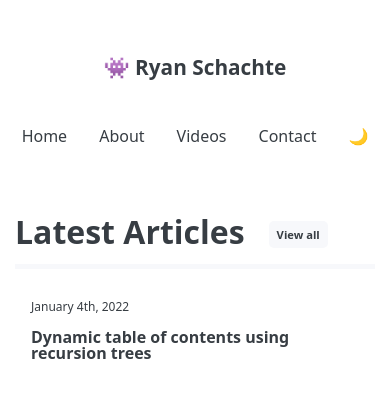
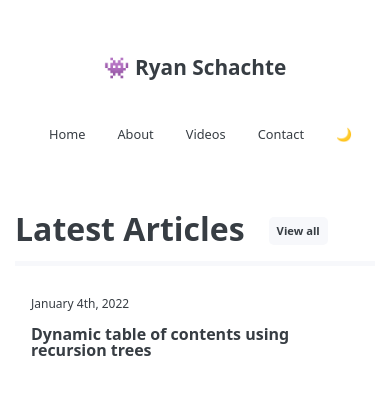
Before and after one commit to Schachte/site, a Next.js app: page / in a window 390 px wide. Shown: the top 398 px of the page. Built offline with nearby package versions, Linux system fonts and the light colour scheme; a web font is replaced by a local one.

Commit message:
Mobile theme

```diff
--- a/styles/Header.module.scss
+++ b/styles/Header.module.scss
@@ -85,6 +85,8 @@
         margin-top: 1.5rem;
         margin-left: .5rem;
         margin-right: .5rem;
+        max-width: 90%;
+        font-size: .8rem;
 
         >div {
             padding: 1rem;
```
